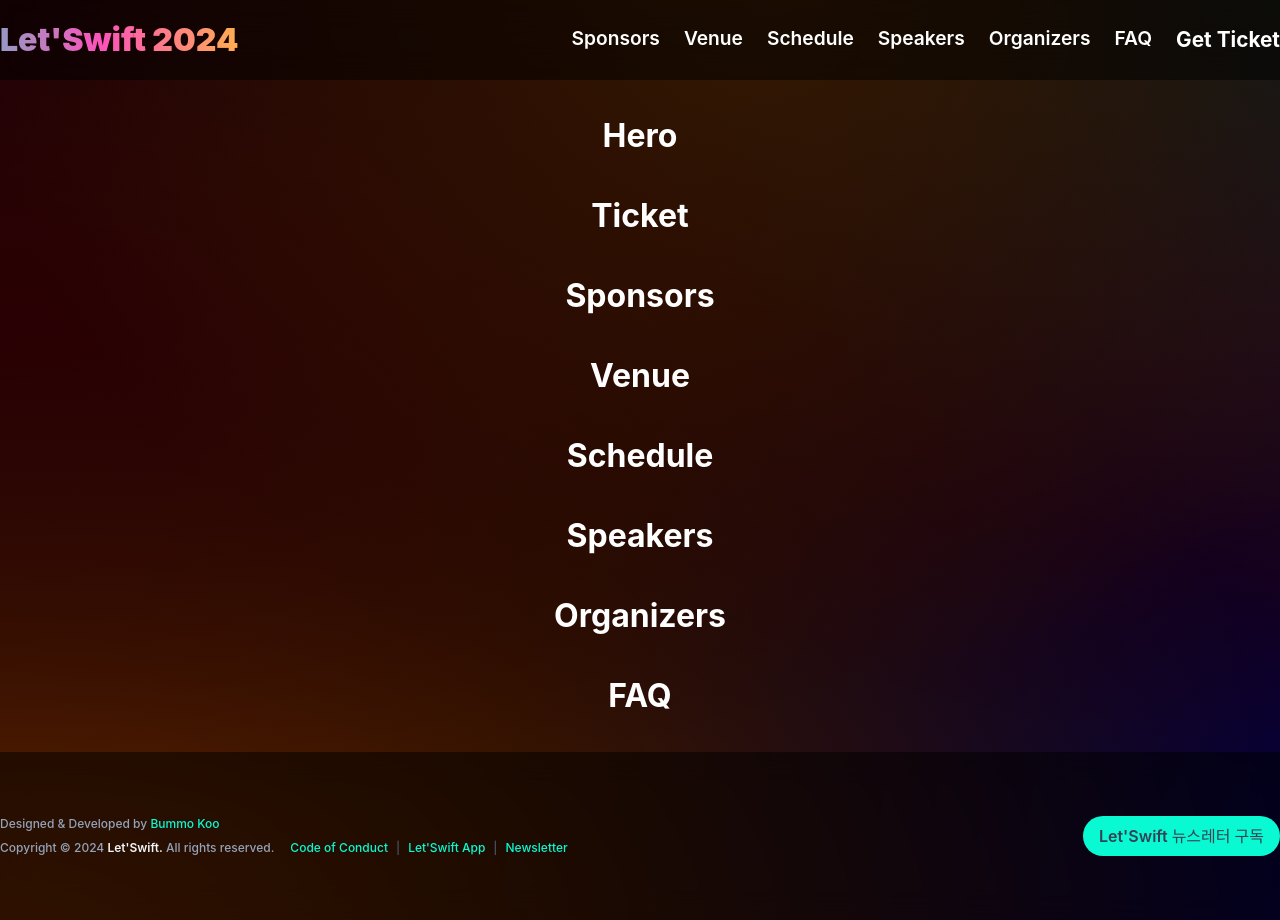
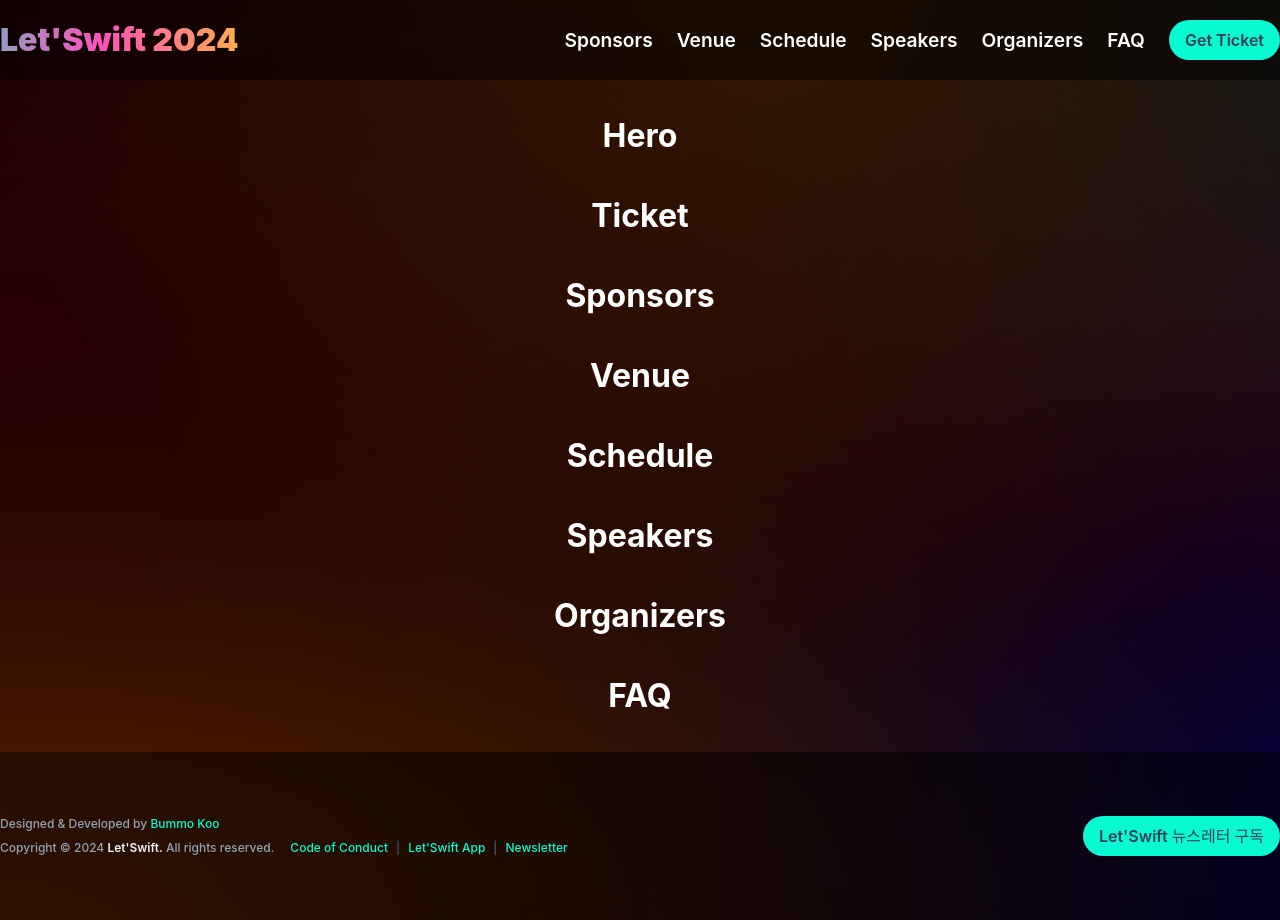
Before and after one commit to letswiftconf/letswift.kr-2024, a Vue app: page /2024/ in a window 1280 px wide. Built offline with nearby package versions, Linux system fonts and the light colour scheme.

Commit message:
Implement header.

```diff
--- a/src/App.vue
+++ b/src/App.vue
@@ -2,7 +2,6 @@
   <div class="flex flex-col">
     <Header class="fixed top-0 left-0 w-full h-20"/>
     <div class="pt-28 flex flex-col space-y-8">
-      <!-- <div class="flex-grow h-16 bg-blue-500"></div> -->
       <router-view></router-view>
       <Footer/>
     </div>
--- a/src/components/Header.vue
+++ b/src/components/Header.vue
@@ -9,15 +9,24 @@
             </router-link>
             <div class="grow"></div>
             <!-- Right -->
-             <div class="flex space-x-6">
-                <h1 class="font-semibold text-[1.2em] text-white ">Sponsors</h1>
-                <h1 class="font-semibold text-[1.2em] text-white ">Venue</h1>
-                <h1 class="font-semibold text-[1.2em] text-white ">Schedule</h1>
-                <h1 class="font-semibold text-[1.2em] text-white ">Speakers</h1>
-                <h1 class="font-semibold text-[1.2em] text-white ">Organizers</h1>
-                <h1 class="font-semibold text-[1.2em] text-white ">FAQ</h1>
-                <h1 class="font-bold text-[1.3em] text-white ">Get Ticket</h1>
+             <div class="flex space-x-6 items-center">
+                <div v-for="item in menu" :key="item">
+                    <a :href="item.link" class="font-semibold text-[1.2em] text-white">{{ item.name }}</a>
+                </div>
+                <a class="mb-8 lg:mb-0 px-4 py-2 font-semibold text-slate-700 hover:text-white active:text-white bg-themeBlue hover:bg-themeBlue/70 active:bg-themeBlue/50 rounded-full transition" href="https://festa.io/events/3860" target="_blank">Get Ticket</a>
              </div>
         </div>
     </header>
 </template>
+
+<!-- Script -->
+<script setup>
+const menu = [
+    { 'name': 'Sponsors', 'link': '#sponsors' },
+    { 'name': 'Venue', 'link': '#venue' },
+    { 'name': 'Schedule', 'link': '#schedule' },
+    { 'name': 'Speakers', 'link': '#speakers' },
+    { 'name': 'Organizers', 'link': '#organizers' },
+    { 'name': 'FAQ', 'link': '#faq' }
+]
+</script>
--- a/src/views/Home.vue
+++ b/src/views/Home.vue
@@ -1,12 +1,12 @@
 <template>
-    <Hero/>
-    <Ticket/>
-    <Sponsors/>
-    <Venue/>
-    <Schedule/>
-    <Speakers/>
-    <Organizers/>
-    <FAQ/>
+    <Hero id="hero"/>
+    <Ticket id="ticket"/>
+    <Sponsors id="sponsors"/>
+    <Venue id="venu"/>
+    <Schedule id="schedule"/>
+    <Speakers id="speakers"/>
+    <Organizers id="organizers"/>
+    <FAQ id="faq"/>
 
     <!-- <Title/> -->
     <!-- <Events/>
```
